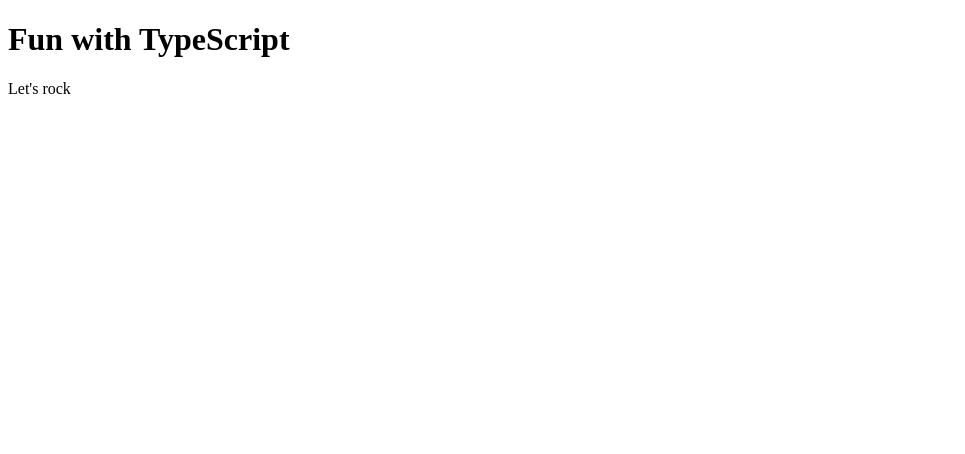
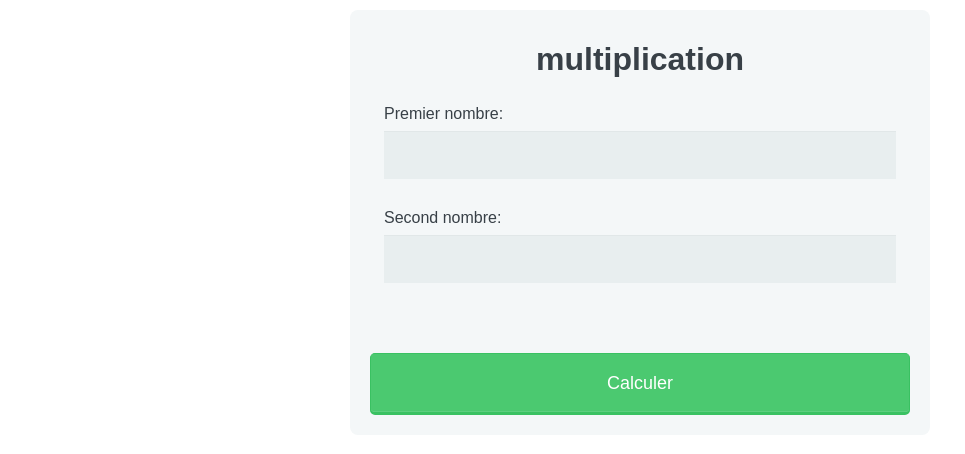
Before and after one commit to e70838/or6, a website: page public/index.html in a window 1280 px wide. Shown: the whole page, without its empty margins (0-965 px from the left). Drawn offline with Linux system fonts and the light colour scheme.

```diff
--- a/public/index.html
+++ b/public/index.html
@@ -1,9 +1,25 @@
 <!DOCTYPE html>
 <html>
-    <body>
-        <h1>Fun with TypeScript</h1>
-        <p id="index">Let's rock</p>
+  <head>
+    <meta charset="utf-8" />
+    <meta name="viewport" content="width=device-width, initial-scale=1" />
+    <title>Multiplication de nombres</title>
+    <link rel="stylesheet" type="text/css" href="style.css" />
+    <!-- ceci est un commentaire -->
+  </head>
+  <body>
+    <form action="" method="post" onsubmit="console.log('jk');return validateForm()">
+      <h1 style="text-align: center;">multiplication</h1>
+      <fieldset>
+        <label for="num1">Premier nombre:</label>
+        <input type="text" id="num1" name="nombre1" />
 
-        <script src="js/main.js"> </script>
-    </body>
+        <label for="num2">Second nombre:</label>
+        <input type="text" id="num2" name="nombre2" />
+      </fieldset>
+      <button type="submit">Calculer</button>
+    </form>
+    <div id="app"></div>
+    <script src="js/main.js"> </script>
+  </body>
 </html>
--- /dev/null
+++ b/public/style.css
@@ -0,0 +1,109 @@
+*,
+*:before,
+*:after {
+  -moz-box-sizing: border-box;
+  -webkit-box-sizing: border-box;
+  box-sizing: border-box;
+}
+
+body {
+  font-family: "Nunito", sans-serif;
+  color: #384047;
+}
+
+form {
+  max-width: 300px;
+  margin: 10px auto;
+  padding: 10px 20px;
+  background: #f4f7f8;
+  border-radius: 8px;
+}
+input[type="text"],
+input[type="password"],
+input[type="date"],
+input[type="datetime"],
+input[type="email"],
+input[type="number"],
+input[type="search"],
+input[type="tel"],
+input[type="time"],
+input[type="url"],
+textarea,
+select {
+  background: rgba(255, 255, 255, 0.1);
+  border: none;
+  font-size: 16px;
+  height: auto;
+  margin: 0;
+  outline: 0;
+  padding: 15px;
+  width: 100%;
+  background-color: #e8eeef;
+  color: #8a97a0;
+  box-shadow: 0 1px 0 rgba(0, 0, 0, 0.03) inset;
+  margin-bottom: 30px;
+}
+input[type="radio"],
+input[type="checkbox"] {
+  margin: 0 4px 8px 0;
+}
+
+select {
+  padding: 6px;
+  height: 32px;
+  border-radius: 2px;
+}
+
+button {
+  padding: 19px 39px 18px 39px;
+  color: #fff;
+  background-color: #4bc970;
+  font-size: 18px;
+  text-align: center;
+  font-style: normal;
+  border-radius: 5px;
+  width: 100%;
+  border: 1px solid #3ac162;
+  border-width: 1px 1px 3px;
+  box-shadow: 0 -1px 0 rgba(255, 255, 255, 0.1) inset;
+  margin-bottom: 10px;
+}
+
+fieldset {
+  margin-bottom: 30px;
+  border: none;
+}
+
+legend {
+  font-size: 1.4em;
+  margin-bottom: 10px;
+}
+
+label {
+  display: block;
+  margin-bottom: 8px;
+}
+label.light {
+  font-weight: 300;
+  display: inline;
+}
+
+.number {
+  background-color: #5fcf80;
+  color: #fff;
+  height: 30px;
+  width: 30px;
+  display: inline-block;
+  font-size: 0.8em;
+  margin-right: 4px;
+  line-height: 30px;
+  text-align: center;
+  text-shadow: 0 1px 0 rgba(255, 255, 255, 0.2);
+  border-radius: 100%;
+}
+
+@media screen and (min-width: 480px) {
+  form {
+    max-width: 580px;
+  }
+}
```
Also changed, not shown: main.ts (+21 -1 lines), 1 other file.
